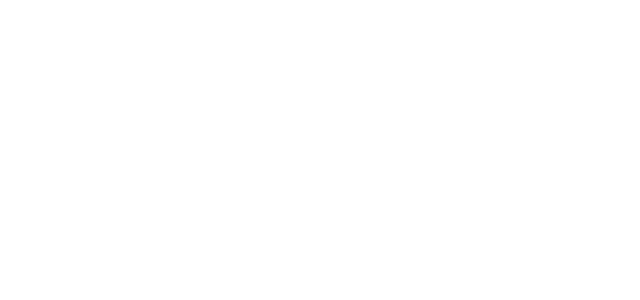
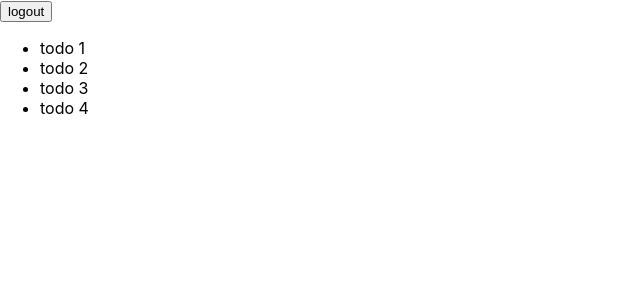
Before and after one commit to moonkey48/todoApp_Advanced, a React (Create React App) app: page /todoPage in a window 1280 px wide. Before the commit this address had no page. Shown: the top 300 px of the page, without its empty margins (0-640 px from the left). Built offline with nearby package versions, Linux system fonts and the light colour scheme.

Commit message:
feature: finish login, signup, logout feature

```diff
--- a/src/App.tsx
+++ b/src/App.tsx
@@ -1,6 +1,7 @@
 import './App.css';
 import { BrowserRouter, Route, Routes } from 'react-router-dom';
 import AuthContainer from './auth/authContainer';
+import TodoPage from './pages/todoPage';
 
 function App() {
   return (
@@ -8,6 +9,7 @@ function App() {
     <Routes>
       <Route path='/'  element={<AuthContainer/>} />
       <Route path='/login' element={<AuthContainer/>} />
+      <Route path='/todoPage' element={<TodoPage/>} />
     </Routes>
    </BrowserRouter>
   );
--- a/src/auth/authContainer.tsx
+++ b/src/auth/authContainer.tsx
@@ -1,28 +1,44 @@
 import axios from 'axios';
+import { useEffect } from 'react';
+import { useNavigate } from 'react-router';
 import Login from './login';
 import Signup from './signup';
 
 const AuthContainer = () => {
+    const navigate = useNavigate();
+    useEffect(()=>{
+        const token = localStorage.getItem('token')
+        if(token){
+            navigate('/todoPage')
+        }
+    },[]);
     const onLogin = (email:string, password:string)=>{
         console.log([email,password]);
-        axios.post('http://localhost:8080/users/login',
-        {
+        axios.post('http://localhost:8080/users/login',{
             email,
             password
-        }
-        ).then(res=>console.log(res));
+        })
+        .then(res=>{
+            if(res.data.token){
+                navigate('/todoPage');
+                localStorage.setItem('token', res.data.token);
+            }
+        })
+        .catch(e=>console.log('error on login'));
     }
     const onSignup = (email:string, password:string)=>{
         console.log([email,password]);
-        axios.post('http://localhost:8080/users/create',
-        {
+        axios.post('http://localhost:8080/users/create',{
             email,
             password
-        }
-        ).then(res=>{
-
-            localStorage.setItem('token', res.data.token);
-        });
+        })
+        .then(res=>{
+            if(res.data.token){
+                navigate('/todoPage');
+                localStorage.setItem('token', res.data.token);
+            }
+        })
+        .catch(e=>console.log('error on signup'));
     }
     return <>
         <Login handleLogin={onLogin} />
--- /dev/null
+++ b/src/components/todoList.tsx
@@ -0,0 +1,20 @@
+import React from 'react';
+
+type TodoListProps = {
+    handleLogout: ()=>void;
+}
+const TodoList = ({handleLogout}:TodoListProps) => {
+    return (
+        <section>
+            <button onClick={handleLogout}>logout</button>
+            <ul>
+            <li>todo 1</li>
+            <li>todo 2</li>
+            <li>todo 3</li>
+            <li>todo 4</li>
+        </ul>
+        </section>
+    )
+}
+
+export default TodoList;
--- /dev/null
+++ b/src/pages/todoPage.tsx
@@ -0,0 +1,20 @@
+import React from 'react';
+import { useNavigate } from 'react-router';
+import TodoList from '../components/todoList';
+
+const TodoPage = () => {
+    const navigate = useNavigate();
+    const onLogout = () =>{
+        navigate('/');
+        localStorage.removeItem('token');
+    }
+    return (
+        <>
+        <TodoList
+        handleLogout={onLogout}
+        />
+        </>
+    )
+}
+
+export default TodoPage;
```
